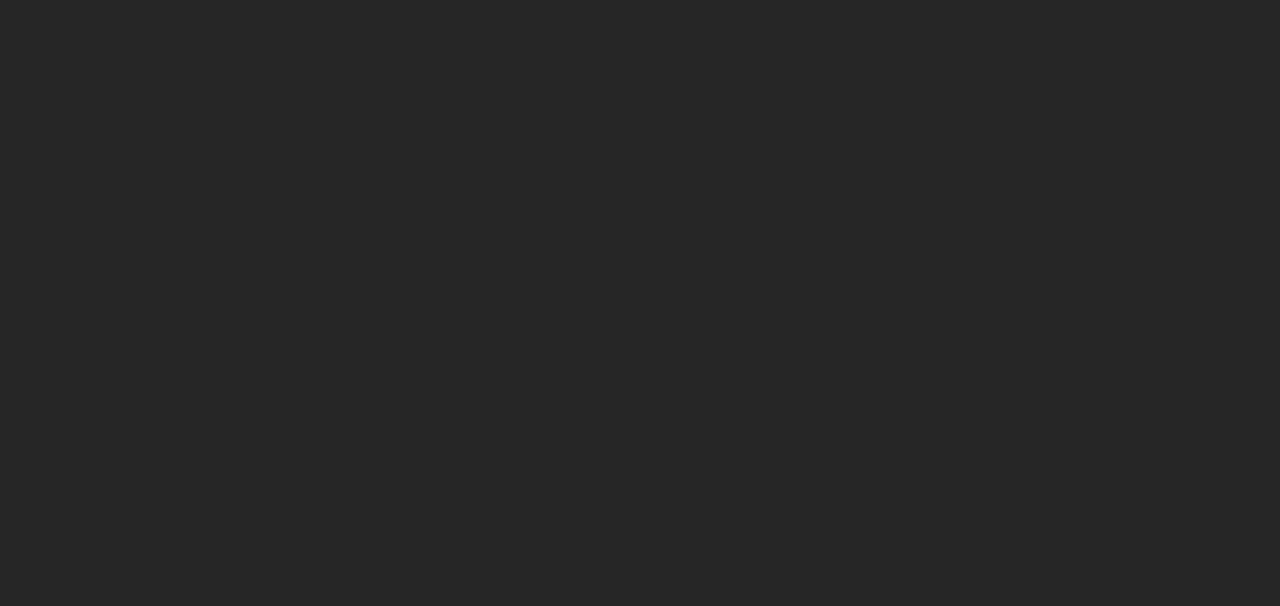
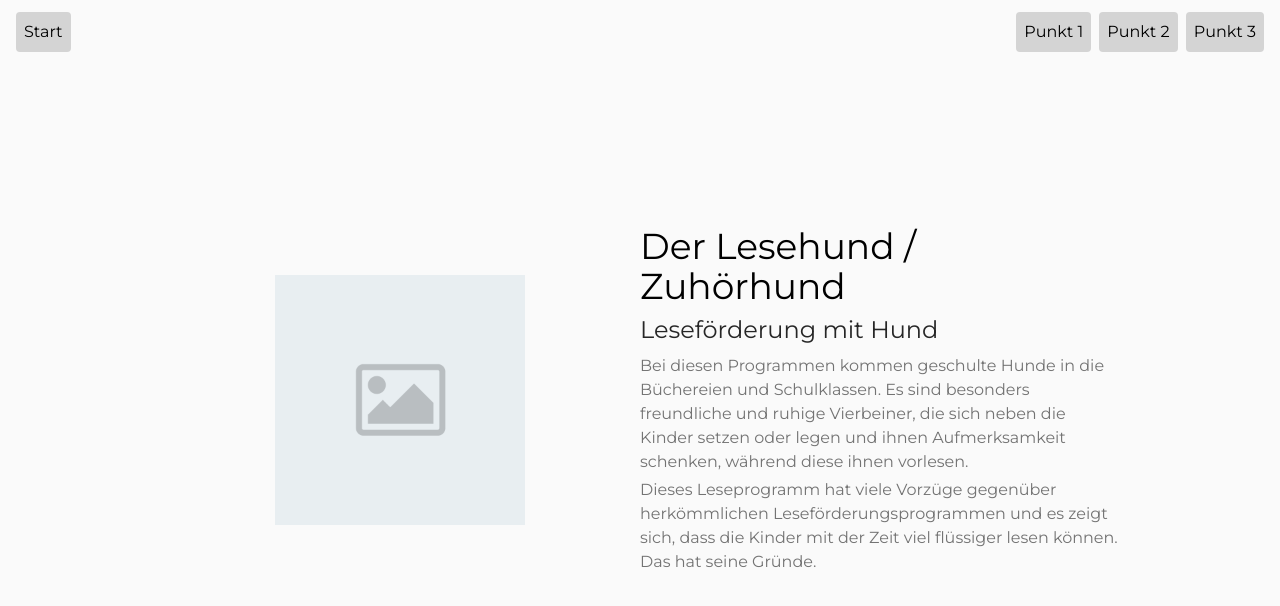
Before and after one commit to joscco/Lesehunde, an Angular app: page / in a window 1280 px wide. Shown: the top 606 px of the page. Built offline with nearby package versions, Linux system fonts and the light colour scheme.

Commit message:
Add Basic Structure

```diff
--- a/src/app/app.component.html
+++ b/src/app/app.component.html
@@ -1,9 +1,81 @@
-<div class="h-full flex flex-col">
+<div class="h-full">
   <app-navbar></app-navbar>
-  <main class="max-h-screen overflow-y-scroll no-scrollbar snap snap-y snap-mandatory">
-    <section class="w-full h-screen snap-start bg-neutral-800"></section>
-    <section class="w-full h-screen snap-start bg-neutral-400"></section>
-    <section class="w-full h-screen snap-start bg-neutral-600"></section>
-    <section class="w-full h-screen snap-start bg-neutral-300"></section>
+  <main class="h-full w-full overflow-y-scroll scroll-smooth snap snap-y snap-mandatory">
+    <app-section-wrapper id="start">
+      <div class="h-full w-full md:w-1/2 flex flex-col items-center justify-center p-4">
+        <img src="/assets/img.png" class="w-[250px] h-[250px]">
+      </div>
+      <div class="h-full w-full md:w-1/2 flex flex-col items-start justify-center">
+        <h1 class="text-2xl md:text-4xl">Der Lesehund / Zuhörhund</h1>
+        <h2 class="text-neutral-800 text-xl md:text-2xl mt-2">Leseförderung mit Hund</h2>
+        <p class="text-neutral-500 text-sm md:text-base mt-2">
+          Bei diesen Programmen kommen geschulte Hunde in die Büchereien und Schulklassen.
+          Es sind besonders freundliche und ruhige Vierbeiner, die sich neben die Kinder setzen oder legen
+          und ihnen Aufmerksamkeit schenken, während diese ihnen vorlesen.
+        </p>
+        <p class="text-neutral-500 text-sm md:text-base mt-1">
+          Dieses Leseprogramm hat viele Vorzüge gegenüber herkömmlichen Leseförderungsprogrammen und es zeigt
+          sich, dass die Kinder mit der Zeit viel flüssiger lesen können. Das hat seine Gründe.
+        </p>
+      </div>
+    </app-section-wrapper>
+    <app-section-wrapper id="dogs">
+      <div class="h-full w-full md:w-1/2 flex flex-col items-start justify-center">
+        <h2 class="text-neutral-800 text-xl md:text-2xl mt-2">Hunde verbessern nicht:</h2>
+        <p class="text-neutral-500 text-sm md:text-base mt-1">Ein Hund kann nicht unterbrechen und das Gelesene
+          verbessern. Diese Unterbrechungen hemmen den Lesefluss des Kindes. Wenn man es lässt, wird es seinen Weg
+          schon finden.</p>
+        <h2 class="text-neutral-800 text-xl md:text-2xl mt-2">Hunde spotten nicht:</h2>
+        <p class="text-neutral-500 text-sm md:text-base mt-1">Wenn Kinder in der Klasse vorlesen müssen, werden sie
+          manchmal gehänselt - ein Hund kann so etwas nicht
+          machen.</p>
+        <h2 class="text-neutral-800 text-xl md:text-2xl mt-2">Wohlige Atmosphäre:</h2>
+        <p class="text-neutral-500 text-sm md:text-base mt-1">Hunde verbreiten Ruhe. Studien haben bewiesen, dass sich
+          der Blutdruck senkt, wenn man so ein Fellknäuel
+          streichelt, da beruhigende Hormone im Hirn ausgeschüttet werden. Stress wird abgebaut.</p>
+        <p class="text-neutral-500 text-sm md:text-base mt-1">Die Settings werden entsprechend gestaltet, d.h.
+          Kleingruppen (max. 3 Kinder), keine Anwesenheit von
+          Lehrkräften oder Eltern, kuschelige Sitzgelegenheit, Kind, Hund/Hunden und Hundehalter (ggf. noch
+          Betreuungskraft) auf der gleichen Sitzhöhe, geeignetes und ansprechendes Lesematerial.</p>
+      </div>
+    </app-section-wrapper>
+    <app-section-wrapper id="not-dogs">
+      <div class="h-full w-full md:w-1/2 flex flex-col items-start justify-center">
+        <h2 class="text-neutral-800 text-xl md:text-2xl mt-2">Was wird gefördert?</h2>
+        <ul>
+          <li class="text-neutral-500 text-sm md:text-base">Kognitive Fähigkeiten,</li>
+          <li class="text-neutral-500 text-sm md:text-base mt-1">Emotionale und soziale Kompetenzen,</li>
+          <li class="text-neutral-500 text-sm md:text-base mt-1">Wortschatz,</li>
+          <li class="text-neutral-500 text-sm md:text-base mt-1">Konzentrationsfähigkeit,</li>
+          <li class="text-neutral-500 text-sm md:text-base mt-1">Vorstellungsvermögen und Fantasie,</li>
+          <li class="text-neutral-500 text-sm md:text-base mt-1">Kreativität.</li>
+          <li class="text-neutral-500 text-sm md:text-base mt-1">Außerdem werden die Kinder selbstbewusster und lernt zudem, sich in andere hineinzuversetzen (Empathie).</li>
+          <li class="text-neutral-500 text-sm md:text-base mt-1">Sollte ein Kind vorher noch Angst vor Hunden gehabt haben, wird diese abgebaut, was das Kind noch
+            mutiger
+            macht.
+          </li>
+        </ul>
+        <h2 class="text-neutral-800 text-xl md:text-2xl mt-2">Um:</h2>
+        <ul>
+          <li class="text-neutral-500 text-sm md:text-base">Ihre Lesefähigkeiten zu verbessern,</li>
+          <li class="text-neutral-500 text-sm md:text-base mt-1">die Angst vorm Vorlesen zu verlieren,</li>
+          <li class="text-neutral-500 text-sm md:text-base mt-1">bessere Noten in der Schule zu erhalten,</li>
+          <li class="text-neutral-500 text-sm md:text-base mt-1">die Freude am Bücherlesen zu entdecken.</li>
+        </ul>
+      </div>
+    </app-section-wrapper>
+    <app-section-wrapper id="verein">
+      <div class="h-full w-full md:w-1/2 flex flex-col items-start justify-center p-4">
+        <h2 class="text-neutral-800 text-xl md:text-2xl mt-2">Sonderprojekt "Lesehund" (Lesehun.de): </h2>
+        <p class="text-neutral-500 text-sm md:text-base mt-1">Hier liest nur ein Kind einem Hund in Anwesenheit von einer Betreuungsperson vor.</p>
+        <p class="text-neutral-500 text-sm md:text-base mt-1">Um dieses Projekt qualifiziert anbieten zu können, sind wir dem Verein Lesehund von Kimberly Ann
+          Kistler-Grobholz in München beigetreten und haben die erforderliche Qualifikation erworben.</p>
+        <p class="text-neutral-500 text-sm md:text-base mt-1">Das Projekt Lesehund gab es als erstes Projekt für Leseförderung mit Hund im deutschsprachigen Raum (2008).
+          Es ist ein Partnerprojekt von R.E.A.D. &#174; (Reading Education Assistance Dogs) U.S.A.</p>
+      </div>
+      <div class="h-full w-full md:w-1/2 flex flex-col items-center justify-center p-4">
+        <img src="/assets/img.png" class="w-[250px] h-[250px]">
+      </div>
+    </app-section-wrapper>
   </main>
 </div>
--- a/src/app/app.module.ts
+++ b/src/app/app.module.ts
@@ -3,7 +3,6 @@ import {BrowserModule} from '@angular/platform-browser';
 
 import {AppComponent} from './app.component';
 import {BrowserAnimationsModule} from '@angular/platform-browser/animations';
-import {DashboardComponent} from './screens/dashboardScreen/dashboard.component';
 import {HttpClientModule} from "@angular/common/http";
 import {NavbarComponent} from './shared/navbar/navbar.component';
 import {RouterModule} from "@angular/router";
@@ -11,13 +10,14 @@ import {ReactiveFormsModule} from "@angular/forms";
 import {MatInputModule} from "@angular/material/input";
 import {MatIconModule} from "@angular/material/icon";
 import { NavbarLinkComponent } from './shared/navbar/navbar-link/navbar-link.component';
+import { SectionWrapperComponent } from './section-wrapper/section-wrapper.component';
 
 @NgModule({
   declarations: [
     AppComponent,
-    DashboardComponent,
     NavbarComponent,
     NavbarLinkComponent,
+    SectionWrapperComponent,
 
   ],
   imports: [
--- a/src/app/screens/dashboardScreen/dashboard.component.html
+++ /dev/null
@@ -1,5 +0,0 @@
-<div class="p-4 flex flex-col items-center w-full h-full">
-  <div class="w-64 h-full flex flex-col items-center justify-center text-center text-white text-xl">
-    <h2>Dashboard View</h2>
-  </div>
-</div>
--- /dev/null
+++ b/src/app/section-wrapper/section-wrapper.component.html
@@ -0,0 +1,7 @@
+<section
+  id="start"
+  class="h-fit min-h-screen w-full snap-start bg-neutral-50 flex flex-row items-center justify-center">
+  <div class="h-full w-[320px] lg:w-[960px] md:w-[720px] sm:w-[600px] flex flex-row flex-wrap items-center justify-center">
+    <ng-content></ng-content>
+  </div>
+</section>
--- /dev/null
+++ b/src/app/section-wrapper/section-wrapper.component.ts
@@ -0,0 +1,14 @@
+import { Component, OnInit } from '@angular/core';
+
+@Component({
+  selector: 'app-section-wrapper',
+  templateUrl: './section-wrapper.component.html'
+})
+export class SectionWrapperComponent implements OnInit {
+
+  constructor() { }
+
+  ngOnInit(): void {
+  }
+
+}
--- a/src/app/shared/navbar/navbar.component.html
+++ b/src/app/shared/navbar/navbar.component.html
@@ -1,9 +1,10 @@
-<nav class="h-full px-4 flex flex-row bg-neutral-800">
+<nav class="w-full h-16 px-4 fixed flex flex-row">
   <div class="w-full h-full flex flex-row flex-wrap items-center justify-between mx-auto">
-    <button data-collapse-toggle="navbar-default" type="button"
-            class="inline-flex items-center p-2 ml-3 text-sm text-gray-500 rounded-lg md:hidden hover:bg-gray-100 focus:outline-none focus:ring-2 focus:ring-gray-200"
-            aria-controls="navbar-default" aria-expanded="false">
-      <span class="sr-only">Open main menu</span>
-    </button>
+    <a href="#start" class="p-2 rounded bg-neutral-300">Start</a>
+    <div class="gap-2 flex flex-row">
+      <a href="#dogs" class="p-2 rounded bg-neutral-300">Punkt 1</a>
+      <a href="#not-dogs" class="p-2 rounded bg-neutral-300">Punkt 2</a>
+      <a href="#verein" class="p-2 rounded bg-neutral-300">Punkt 3</a>
+    </div>
   </div>
 </nav>
```
Also changed, not shown: src/app/screens/dashboardScreen/dashboard.component.ts (deleted, +0 -8 lines), src/styles.css (+11 -4 lines), src/assets/img.png (added).
